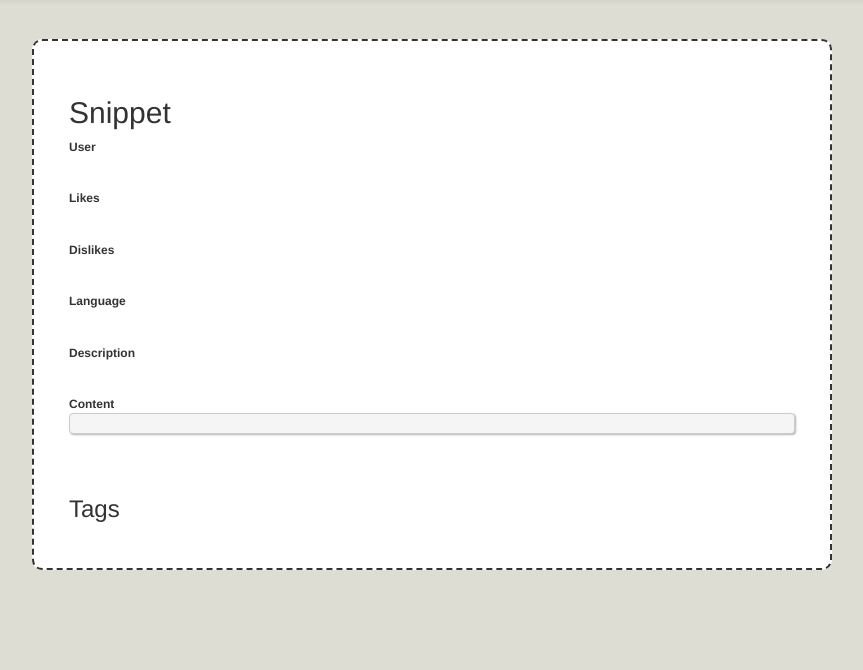
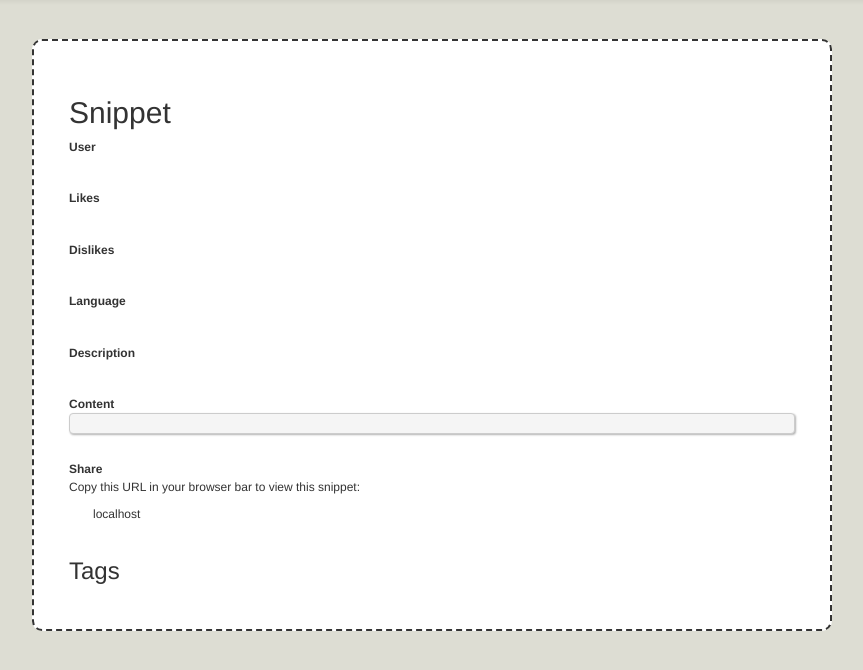
Before and after one commit to MARFMS/ZER0ES, a CakePHP app: the page made by cakephp-2.7.5/app/View/Snippets/view.ctp in a window 1280 px wide. Shown: the part 51-721 px from the top of the page, without its empty margins (208-1071 px from the left). Run offline with PHP 8.4 and a stand-in for CakePHP, Linux system fonts and the light colour scheme; the template is opened without the code that fills it, so the values that code supplies are empty; form fields are guessed from the names that the template uses; some libraries are stand-ins or nearby versions.

Commit message:
Agruegue la opcion de compartir snippets mediante URLs

```diff
--- a/cakephp-2.7.5/app/View/Snippets/view.ctp
+++ b/cakephp-2.7.5/app/View/Snippets/view.ctp
@@ -37,6 +37,11 @@
 				<?php echo "<pre style='font-family:Monospace;'>".h($snippet['Snippet']['content'])."</pre>"; ?>
 				&nbsp;
 			</dd>
+			<dt><?php echo __('Share'); ?></dt>
+			<dd>
+				<?php echo "<p>Copy this URL in your browser bar to view this snippet: </p>"."<a style='margin-left:2em;' href='http://localhost".$this->here."'>localhost".$this->here."</a>"; ?>
+				&nbsp;
+			</dd>
 		</dl>
 	</div>
 
```
